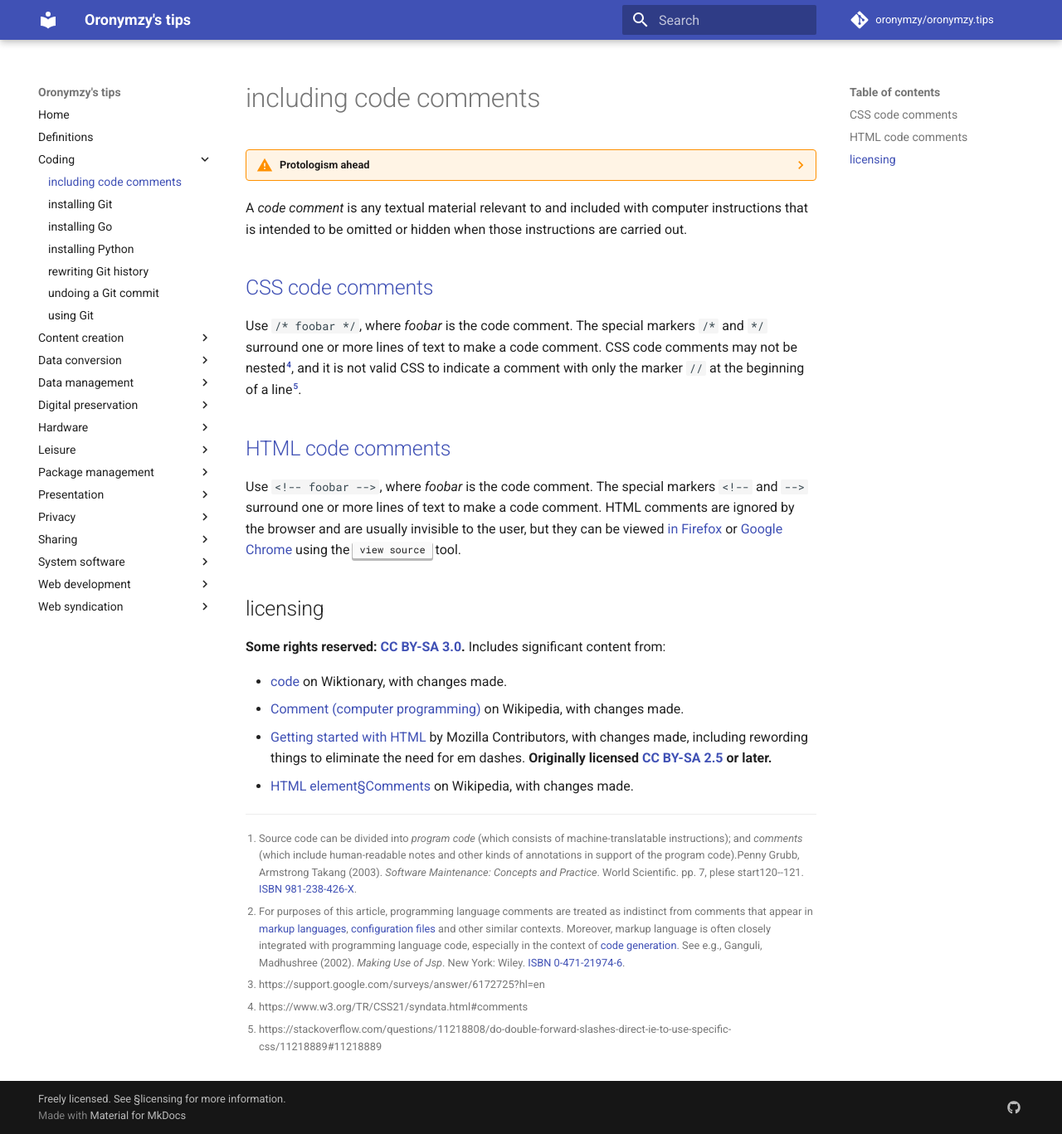
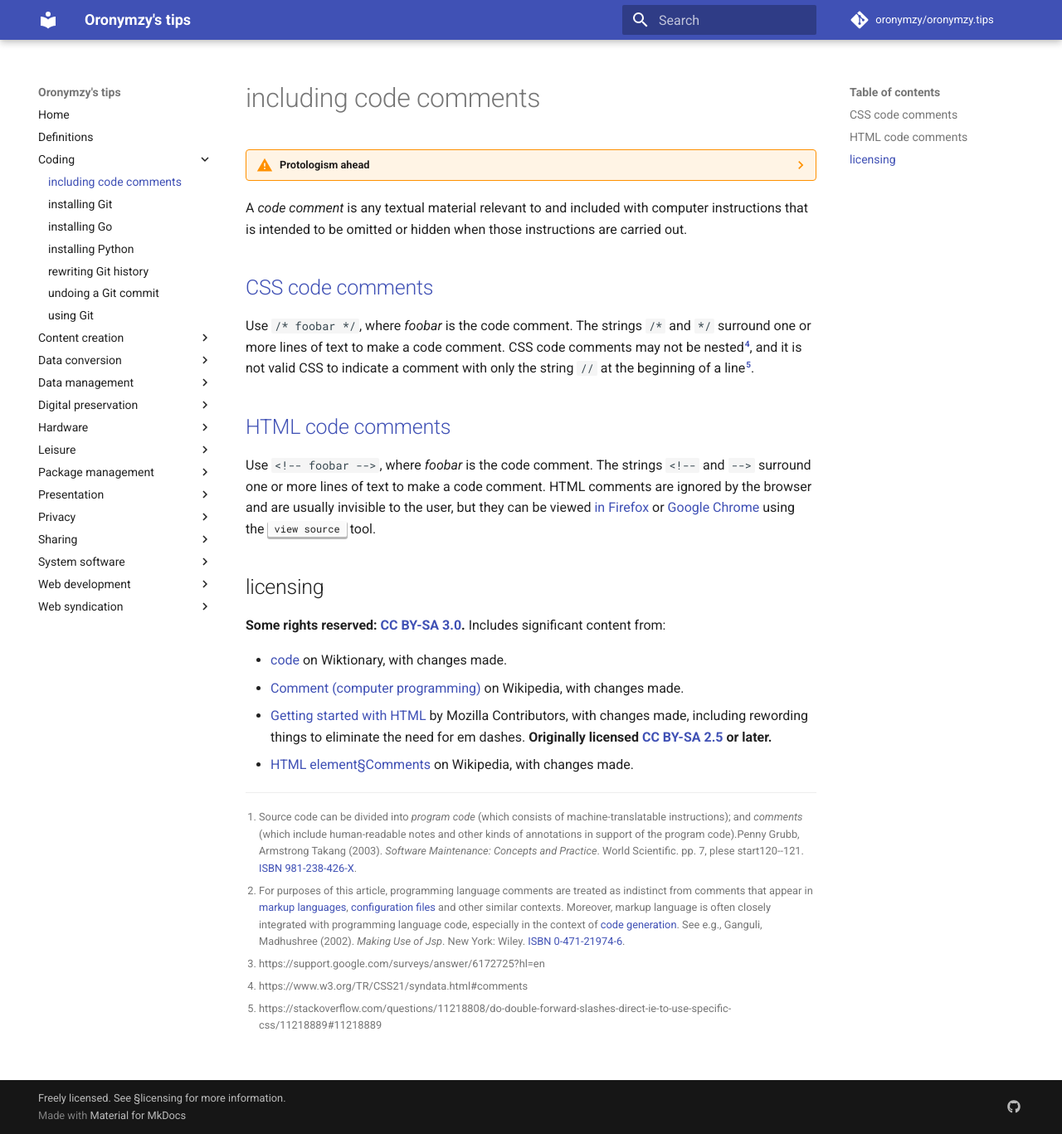
Before and after one commit to oronymzy/tips, an MkDocs documentation site: the page built from docs/incdcmt.md, in a window 1280 px wide and 1367 px high. Shown: the whole window at 83% size. Built offline with MkDocs 1.6.1 and Material for MkDocs 9.7.7, drawn with Linux system fonts in a browser that asks for light colours; comment, search, counter and statistics services are not loaded.

Commit message:
Change 'special markers' to 'strings' and 'marker' to 'string'

```diff
--- a/docs/incdcmt.md
+++ b/docs/incdcmt.md
@@ -17,10 +17,10 @@
 A *code comment* is any textual material relevant to and included with computer instructions that is intended to be omitted or hidden when those instructions are carried out.
 
 ## [CSS code comments]
-Use `/* foobar */`, where *foobar* is the code comment. The special markers `/*` and `*/` surround one or more lines of text to make a code comment. CSS code comments may not be nested[^incdcmt4], and it is not valid CSS to indicate a comment with only the marker `//` at the beginning of a line[^incdcmt5].
+Use `/* foobar */`, where *foobar* is the code comment. The strings `/*` and `*/` surround one or more lines of text to make a code comment. CSS code comments may not be nested[^incdcmt4], and it is not valid CSS to indicate a comment with only the string `//` at the beginning of a line[^incdcmt5].
 
 ## [HTML code comments]
-Use `<!-- foobar -->`, where *foobar* is the code comment. The special markers `<!--` and `-->` surround one or more lines of text to make a code comment. HTML comments are ignored by the browser and are usually invisible to the user, but they can be viewed [in Firefox](https://developer.mozilla.org/en-US/docs/Tools/View_source) or [Google Chrome](https://support.google.com/surveys/answer/6172725?hl=en) using the ++"view source"++ tool.
+Use `<!-- foobar -->`, where *foobar* is the code comment. The strings `<!--` and `-->` surround one or more lines of text to make a code comment. HTML comments are ignored by the browser and are usually invisible to the user, but they can be viewed [in Firefox](https://developer.mozilla.org/en-US/docs/Tools/View_source) or [Google Chrome](https://support.google.com/surveys/answer/6172725?hl=en) using the ++"view source"++ tool.
 
 ## licensing
 **Some rights reserved: [CC BY-SA 3.0](https://creativecommons.org/licenses/by-sa/3.0/).** Includes significant content from:
```
